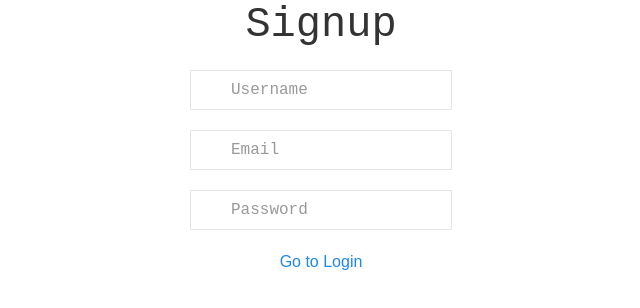
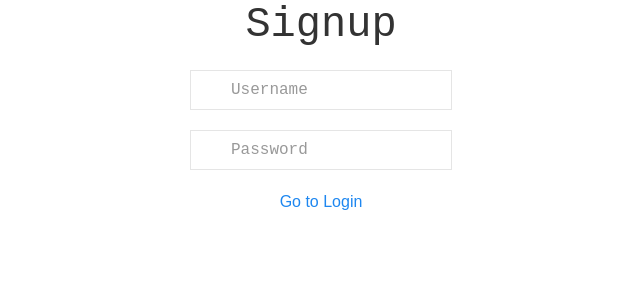
Before and after one commit to iannm93/Dunk-or-Flunk, a React (Create React App) app in the folder client/: page /signup in a window 1280 px wide. Shown: the top 308 px of the page, without its empty margins (319-959 px from the left). Built offline with nearby package versions, Linux system fonts and the light colour scheme.

Commit message:
deleted email div

```diff
--- a/client/src/pages/Signup.js
+++ b/client/src/pages/Signup.js
@@ -55,18 +55,6 @@ function Signup() {
               onChange={handleChange}></input>
           </div>
         </div>
-        <div className="uk-margin">
-          <div className="uk-inline">
-            <span className="uk-form-icon" uk-icon="icon: user"></span>
-            <input className="uk-input"
-              type="text"
-              placeholder="Email"
-              name="Email"
-              id="Email"
-              onChange={handleChange}></input>
-          </div>
-        </div>
-
         <div className="uk-margin">
           <div className="uk-inline">
             <span className="uk-form-icon" uk-icon="icon: lock"></span>
```
